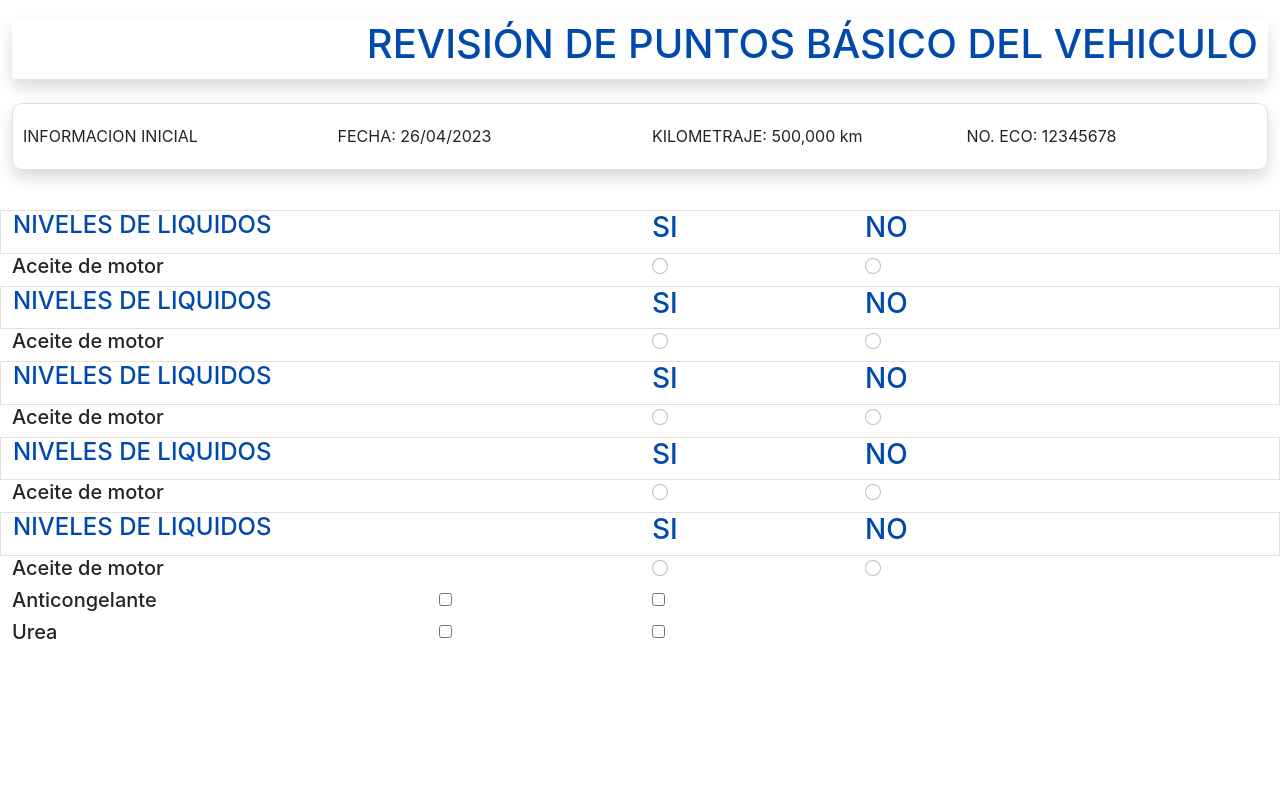
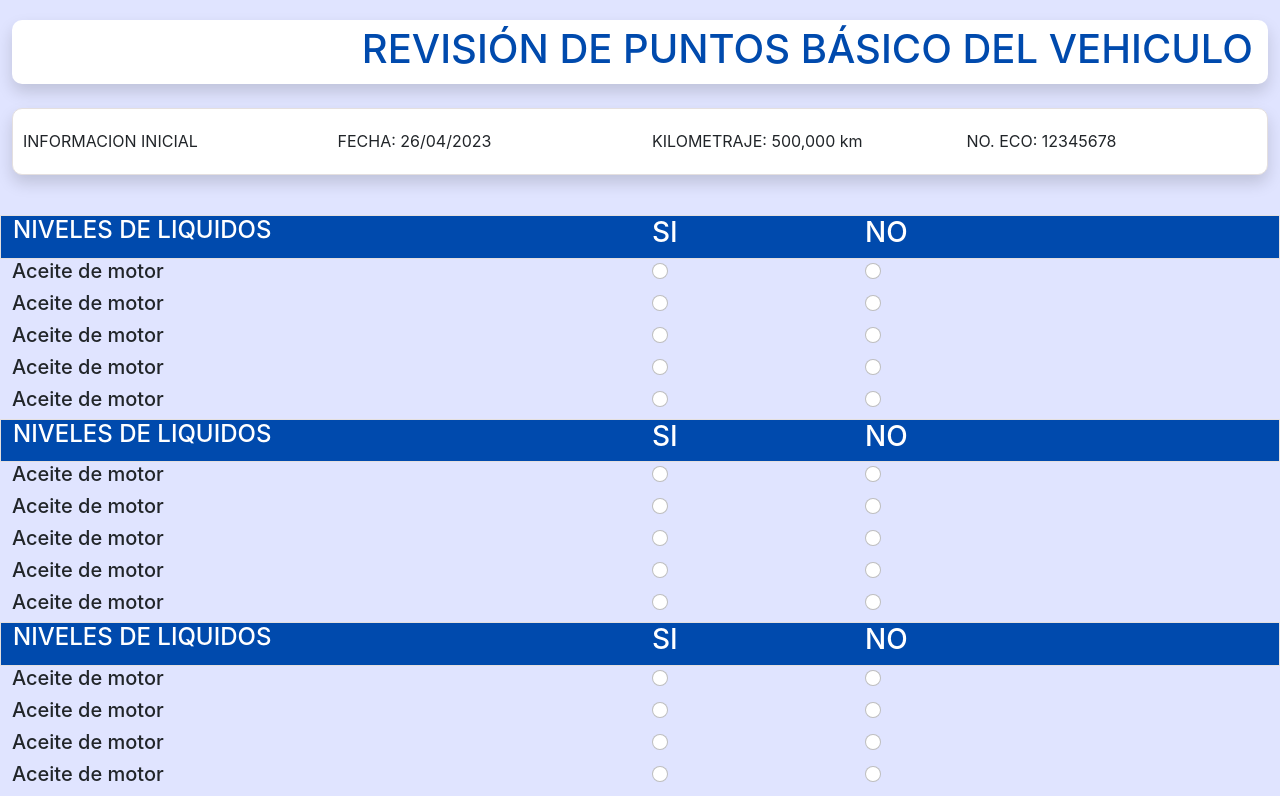
Before and after one commit to Diegojrpaq/check-vehiculo, a React (Create React App) app: page / in a window 1280 px wide. Shown: the top 796 px of the page. Built offline with nearby package versions, Linux system fonts and the light colour scheme.

Commit message:
cambios en el diseño bacground azul

```diff
--- a/src/App.jsx
+++ b/src/App.jsx
@@ -22,7 +22,7 @@ function App() {
       <div className="container-fluid">
         <div className="row">
           <div className="col-12">
-            <div className="title shadow mb-4 rounded">
+            <div className="title shadow mb-4">
               <h1>{config.title}</h1>
             </div>
           </div>
--- a/src/Css/App.css
+++ b/src/Css/App.css
@@ -3,14 +3,18 @@
 }
 
 body{
-  /* background: #E0E4FF; */
-  /* background: #ECECEC; */
-  /* background: #f7f7ff; */
+  background: #E0E4FF;
+  /* background: #e6eaff; */
   /* background: #EEEEFF; */
 
 }
-.container-fluid, .container{
-
+.container-info{
+  background: white;
+  margin-top: 10px;
+  margin-bottom: 10px;
+  padding: 0px 15px 3px 15px;
+  padding-bottom: .5px;
+  border-radius: 5px ;
 }
 .title{
  /*  background: #004AAD;
@@ -22,8 +26,11 @@ body{
   /* border: #cee0f7  1px solid; */
   margin-top: 20px;
   /* padding-top: 5px; */
-  padding-right: 10px;
-  padding-bottom: 3px;
+ /*  padding-right: 10px;
+  padding-bottom: 3px; */
+
+  padding: 5px 15px 3px 0px;
+
   text-align: right;
   border-radius: 10px;
 
@@ -45,10 +52,17 @@ body{
   padding-top: 10px;
 }
 
+/* .title-secction{
+  border:1px  rgb(228, 223, 223) solid;
+  color: #004AAD;
+} */
 .title-secction{
   border:1px  rgb(228, 223, 223) solid;
-  color: #004AAD;
+  background: #004AAD;
+  color: white;
 }
+
+
 .item-box{
   color:red;
   background-color: red;
--- a/src/componentes/CheckSection.jsx
+++ b/src/componentes/CheckSection.jsx
@@ -19,7 +19,51 @@ function CheckSection() {
           </div>
           <div className="row">
             <div className="col-md-6 col-7">
-              <p className='h5'>Aceite de motor </p>
+              <p className='h5'>Aceite de motor</p>
+            </div>
+            <div className="col-2">
+              <input className='form-check-input' name="checkbox1" type="radio" /* id="checkbox2" */ />
+            </div>
+            <div className="col-2">
+              <input className='form-check-input' name="checkbox1" type="radio" /* id="checkbox2" */ />
+            </div>
+          </div>
+          <div className="row">
+            <div className="col-md-6 col-7">
+              <p className='h5'>Aceite de motor</p>
+            </div>
+            <div className="col-2">
+              <input className='form-check-input' name="checkbox1" type="radio" /* id="checkbox2" */ />
+            </div>
+            <div className="col-2">
+              <input className='form-check-input' name="checkbox1" type="radio" /* id="checkbox2" */ />
+            </div>
+          </div>
+          <div className="row">
+            <div className="col-md-6 col-7">
+              <p className='h5'>Aceite de motor</p>
+            </div>
+            <div className="col-2">
+              <input className='form-check-input' name="checkbox1" type="radio" /* id="checkbox2" */ />
+            </div>
+            <div className="col-2">
+              <input className='form-check-input' name="checkbox1" type="radio" /* id="checkbox2" */ />
+            </div>
+          </div>
+          <div className="row">
+            <div className="col-md-6 col-7">
+              <p className='h5'>Aceite de motor</p>
+            </div>
+            <div className="col-2">
+              <input className='form-check-input' name="checkbox1" type="radio" /* id="checkbox2" */ />
+            </div>
+            <div className="col-2">
+              <input className='form-check-input' name="checkbox1" type="radio" /* id="checkbox2" */ />
+            </div>
+          </div>
+          <div className="row">
+            <div className="col-md-6 col-7">
+              <p className='h5'>Aceite de motor</p>
             </div>
             <div className="col-2">
               <input className='form-check-input' name="checkbox1" type="radio" /* id="checkbox2" */ />
```
